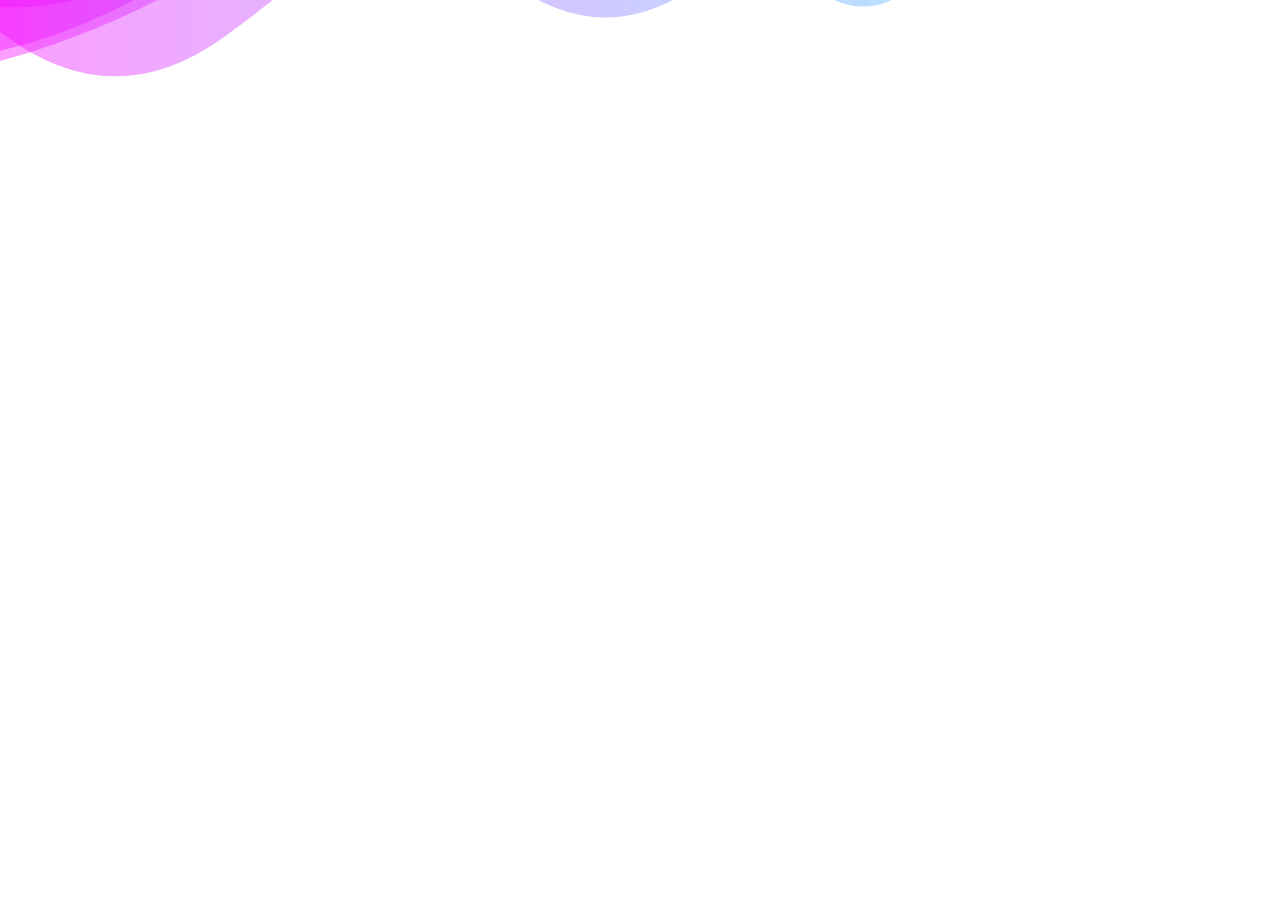
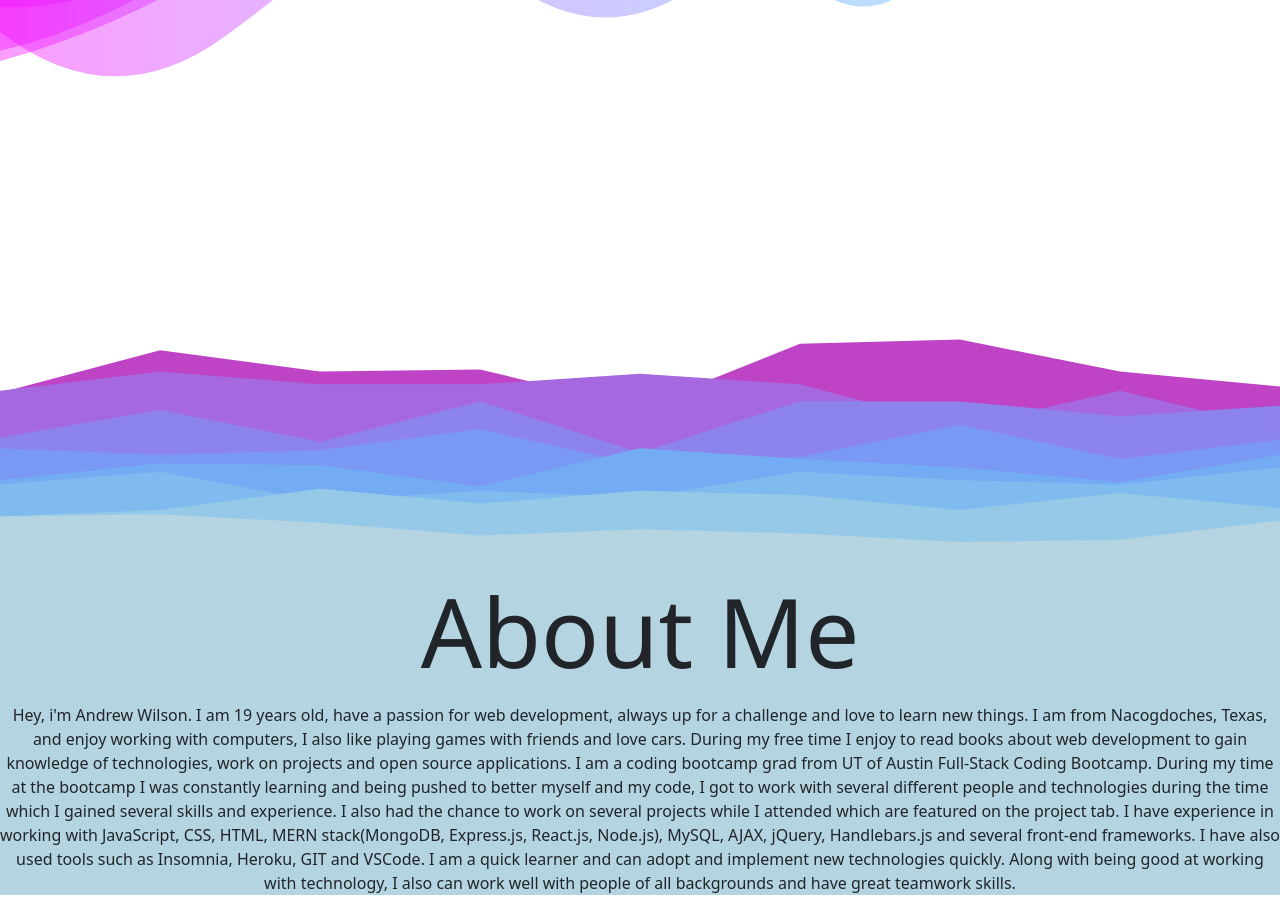
Before and after one commit to andwilson36/react-portfolio, a React (Create React App) app: page / in a window 1280 px wide. Shown: the part 840-1751 px from the top of the page. Before the commit the page ends 973 px from the top, so only its background shows below. Built offline with nearby package versions, Linux system fonts and the light colour scheme.

Commit message:
added about me

```diff
--- a/src/App.js
+++ b/src/App.js
@@ -1,13 +1,20 @@
 import './App.css';
+import Name from './components/Name';
+import About from './components/About';
 
 function App() {
   return (
     <div className="App">
       <section></section>
         <div className="hero-background spacer">
-          <h1 className="name">Andrew Wilson</h1>
+            <Name />
         </div>
+        <div className="peaks-background spacer-2"></div>
       <section></section>
+      <div className="about-section">
+        <About />
+      </div>
+
     </div>
   );
 }
--- /dev/null
+++ b/src/components/About.js
@@ -0,0 +1,24 @@
+import React from 'react'
+
+function About() {
+    return (
+        <div>
+            <div className="about">About Me</div>
+            <p>
+            Hey, i'm Andrew Wilson. I am 19 years old, have a passion for web development, always up for a challenge and love to learn new things. I am
+            from Nacogdoches, Texas, and enjoy working with computers, I also like playing games with friends and love cars. During my free time
+            I enjoy to read books about web development to gain knowledge of technologies, work on projects and open source applications.
+
+            I am a coding bootcamp grad from UT of Austin Full-Stack Coding Bootcamp. During my time at the bootcamp I was constantly learning and
+            being pushed to better myself and my code, I got to work with several different people and technologies during the time which I gained
+            several skills and experience. I also had the chance to work on several projects while I attended which are featured on the project tab.
+
+            I have experience in working with JavaScript, CSS, HTML, MERN stack(MongoDB, Express.js, React.js, Node.js), MySQL, AJAX, jQuery, Handlebars.js and
+            several front-end frameworks. I have also used tools such as Insomnia, Heroku, GIT and VSCode. I am a quick learner and can adopt and implement new
+            technologies quickly. Along with being good at working with technology, I also can work well with people of all backgrounds and have great teamwork skills.
+            </p>
+        </div>
+    )
+}
+
+export default About
--- /dev/null
+++ b/src/components/Name.js
@@ -0,0 +1,12 @@
+import React from 'react'
+
+function Name() {
+    return (
+        <div>
+            <h1 className="name">Andrew Wilson</h1>
+            <h3>Junior Web Developer</h3>
+        </div>
+    )
+}
+
+export default Name
--- a/src/index.css
+++ b/src/index.css
@@ -1,5 +1,6 @@
 body {
   margin: 0;
+  background-color: aqua;
   font-family: -apple-system, BlinkMacSystemFont, 'Segoe UI', 'Roboto', 'Oxygen',
     'Ubuntu', 'Cantarell', 'Fira Sans', 'Droid Sans', 'Helvetica Neue',
     sans-serif;
@@ -22,6 +23,11 @@ h1 {
   font-family: 'Noto Sans', sans-serif;
 }
 
+.about {
+  font-size: 6rem;
+  font-family: 'Noto Sans', sans-serif;
+}
+
 .spacer {
   aspect-ratio: 1500/1140;
   width: 100%;
@@ -30,6 +36,22 @@ h1 {
   background-size: cover;
 }
 
+.spacer-2 {
+  aspect-ratio: 600/200;
+  width: 100%;
+  background-repeat: no-repeat;
+  background-position: center;
+  background-size: cover;
+}
+
+.about-section {
+  background-color: #b4d4e1;
+}
+
 .hero-background {
   background-image: url('assets/svg/waves.svg');
 }
+
+.peaks-background {
+  background-image: url('assets/svg/layered-peaks-haikei.svg');
+}
```
Also changed, not shown: src/assets/svg/layered-peaks-haikei.svg (added), 1 other file (tests, documents, lock files or other folders).
